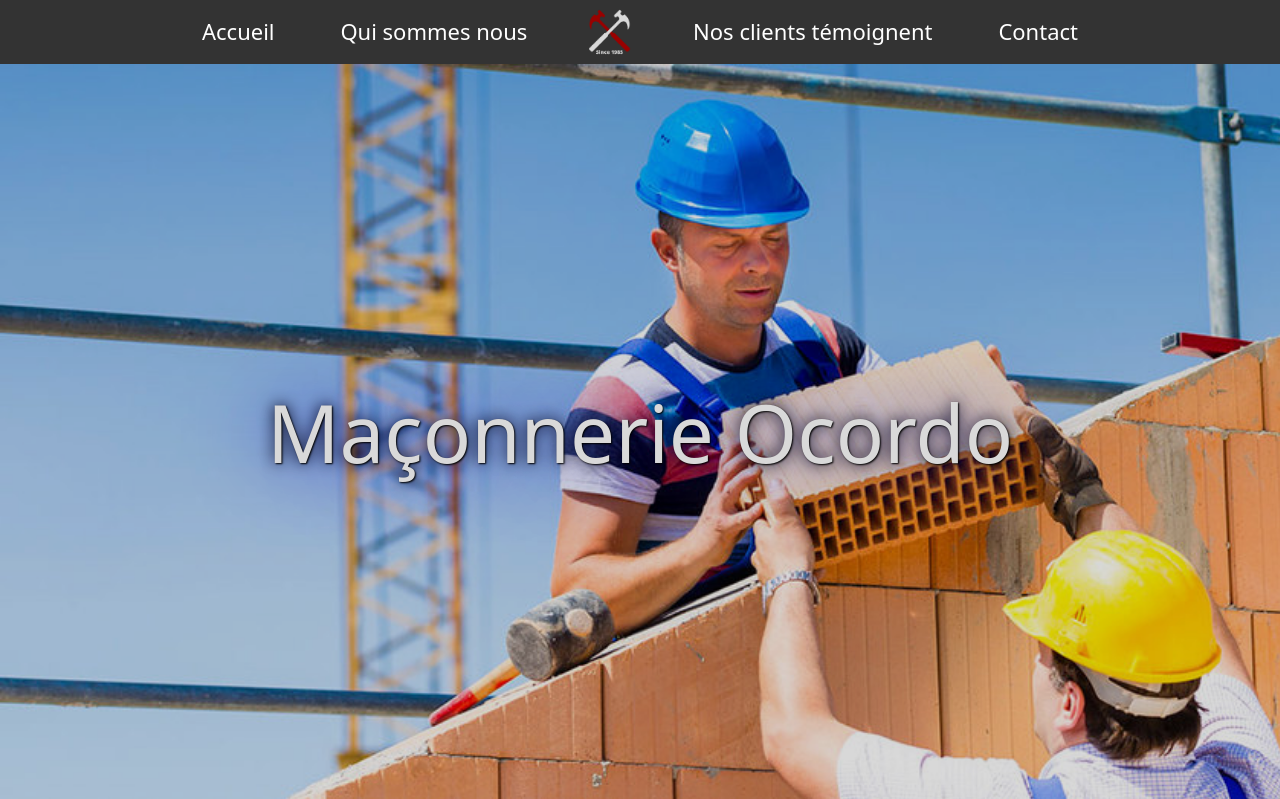
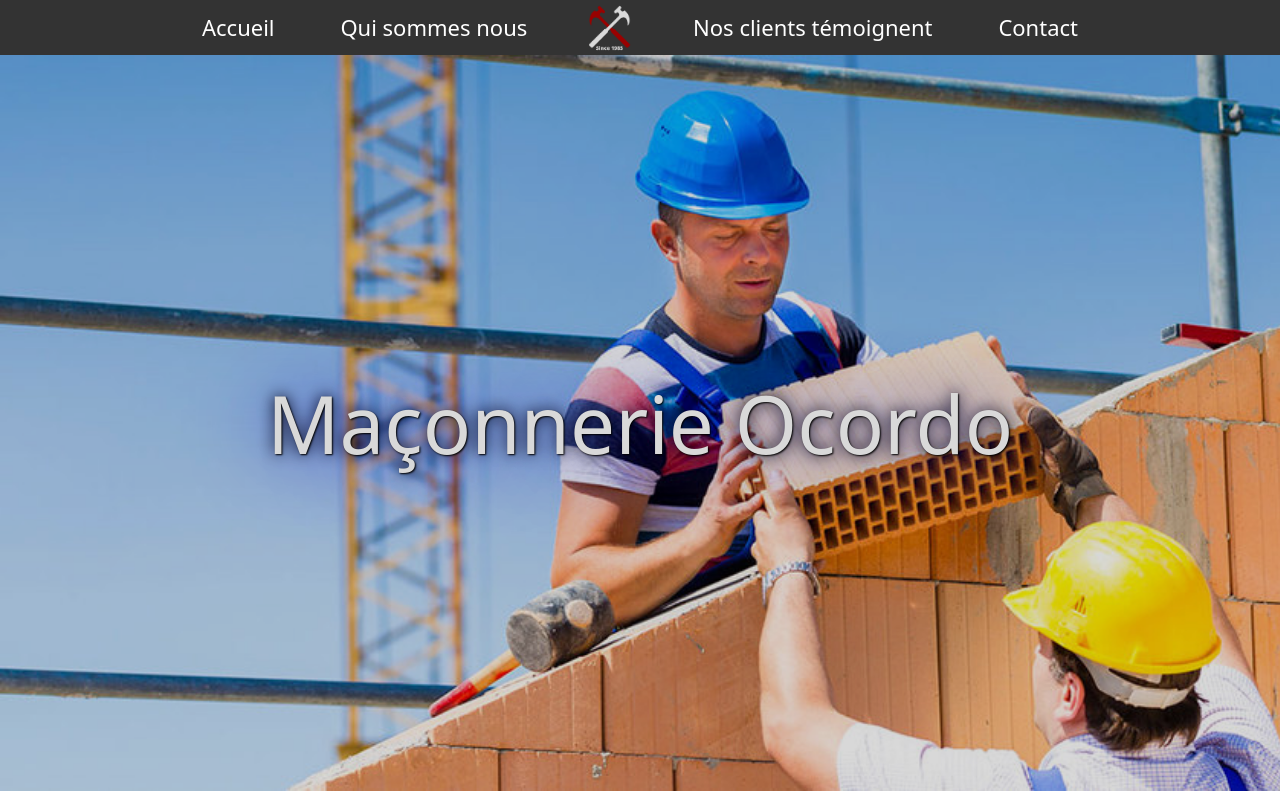
Before and after one commit to vincentmancheron/maconnerieOcordo, a PHP site: page / in a window 1280 px wide. Shown: the top 799 px of the page. Run offline with PHP 8.4, Linux system fonts and the light colour scheme.

Commit message:
upade mode landscape

```diff
--- a/assets/css/media.css
+++ b/assets/css/media.css
@@ -32,3 +32,11 @@
     }
 }
 /* End lg> */
+
+
+ /* Media navbar landscape */
+@media (orientation:landscape) {
+    .navbar {
+        height: 55px;
+    }
+}
--- a/assets/css/style.css
+++ b/assets/css/style.css
@@ -245,4 +245,6 @@ footer a:hover {
     }
 }
 
+
+
 /* End Footer */
```
